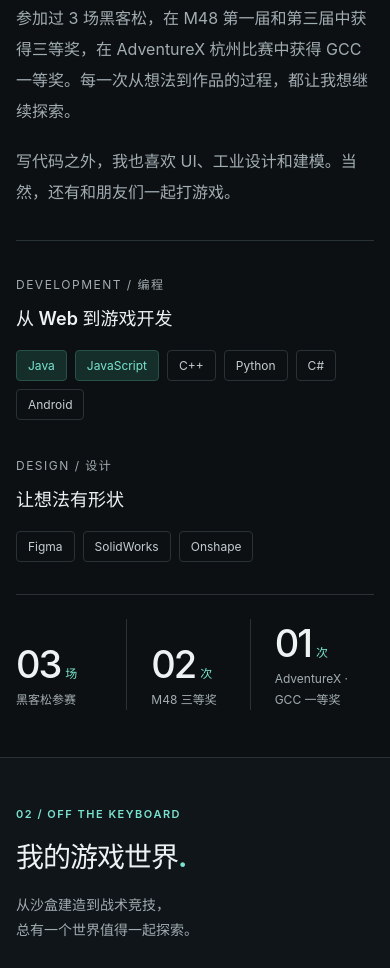
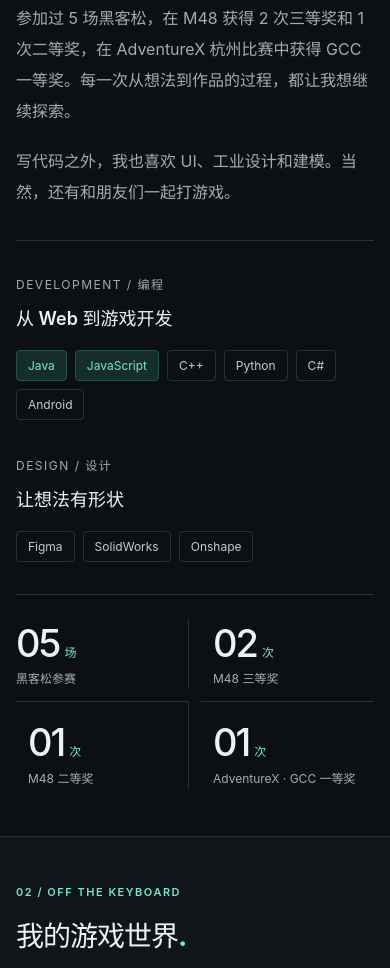
Before and after one commit to George-han-OwO/github.io, a plain HTML site: page index.html in a window 390 px wide. Shown: the part 2101-3069 px from the top of the page. Drawn offline with Linux system fonts and the light colour scheme.

Commit message:
Update portfolio stats and mobile layout

```diff
--- a/index.html
+++ b/index.html
@@ -172,7 +172,7 @@
               学生，热爱编程和游戏开发。我喜欢和团队一起，把一个刚冒出来的想法，变成可以真正使用和体验的作品。
             </p>
             <p>
-              参加过 3 场黑客松，在 M48 第一届和第三届中获得三等奖，在
+              参加过 5 场黑客松，在 M48 获得 2 次三等奖和 1 次二等奖，在
               AdventureX 杭州比赛中获得 GCC
               一等奖。每一次从想法到作品的过程，都让我想继续探索。
             </p>
@@ -208,11 +208,15 @@
         <dl class="stats">
           <div>
             <dt>黑客松参赛</dt>
-            <dd>03<span>场</span></dd>
+            <dd>05<span>场</span></dd>
           </div>
           <div>
             <dt>M48 三等奖</dt>
             <dd>02<span>次</span></dd>
+          </div>
+          <div>
+            <dt>M48 二等奖</dt>
+            <dd>01<span>次</span></dd>
           </div>
           <div>
             <dt>AdventureX · GCC 一等奖</dt>
--- a/style.css
+++ b/style.css
@@ -410,7 +410,7 @@ h3 {
 }
 .stats {
   display: grid;
-  grid-template-columns: repeat(3, 1fr);
+  grid-template-columns: repeat(4, minmax(0, 1fr));
   margin-top: 48px;
   padding-top: 30px;
   border-top: 1px solid var(--line);
@@ -684,6 +684,9 @@ h3 {
     padding-top: 36px;
     padding-right: 0;
   }
+  body:has(.music-box[open]) .hero {
+    padding-top: clamp(200px, 28vh, 260px);
+  }
   .hero-copy {
     padding: 0;
   }
@@ -720,6 +723,7 @@ h3 {
   }
   .hero-extra-image::before {
     background-attachment: scroll;
+    transition: opacity 0.7s ease;
   }
   .hero-bottom > span {
     font-size: 10px;
@@ -742,12 +746,20 @@ h3 {
     padding: 28px 0 0;
   }
   .stats {
+    grid-template-columns: repeat(2, minmax(0, 1fr));
     margin-top: 32px;
     padding-top: 24px;
     gap: 12px;
   }
   .stats > div {
     padding-inline: 12px;
+  }
+  .stats > div:nth-child(2n) {
+    border-right: 0;
+  }
+  .stats > div:nth-child(n + 3) {
+    border-top: 1px solid var(--line);
+    padding-top: 16px;
   }
   .stats dd {
     font-size: 38px;
```
